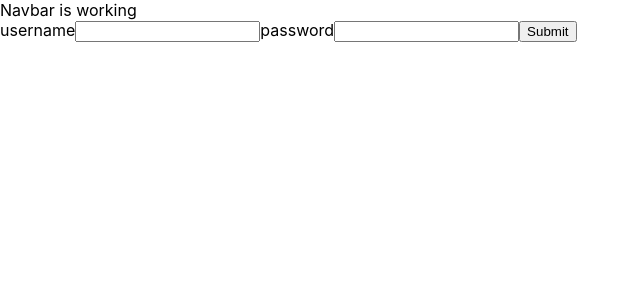
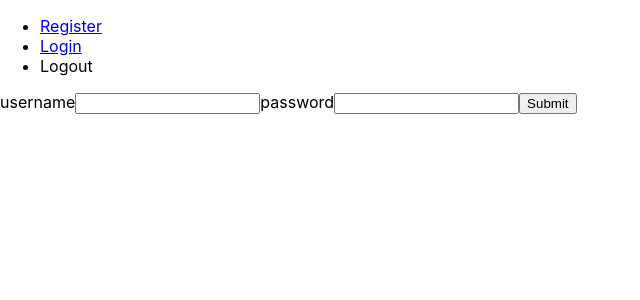
Before and after one commit to ankitsharma99/voting-app, a React (Create React App) app in the folder client/: page /register in a window 1280 px wide. Shown: the top 300 px of the page, without its empty margins (0-640 px from the left). Built offline with nearby package versions, Linux system fonts and the light colour scheme.

Commit message:
added login and register client

```diff
--- a/client/src/containers/NavBar.jsx
+++ b/client/src/containers/NavBar.jsx
@@ -1,5 +1,25 @@
 import React from "react";
+import { Link } from "react-router-dom";
+import { connect } from "react-redux";
 
-const NavBar = () => <div>Navbar is working</div>
+import { logout } from "../store/actions";
 
-export default NavBar;
+const NavBar = ({ auth, logout }) => (
+  <div>
+    <ul>
+      <li>
+        <Link to='/register'>Register</Link>
+      </li>
+      <li>
+        <Link to='/login'>Login</Link>
+      </li>
+
+      <li>
+        <a onClick={logout}>Logout</a>
+      </li>
+    </ul>
+    {auth.isAuthenticated && <p>Logged in as {auth.user.username}</p>}
+  </div>
+);
+
+export default connect((store) => ({ auth: store.auth }), { logout })(NavBar);
--- a/client/src/containers/RouteViews.jsx
+++ b/client/src/containers/RouteViews.jsx
@@ -1,10 +1,9 @@
 import React from "react";
 import { connect } from "react-redux";
-import { Routes, Route } from "react-router-dom";
-import { useLocation, useNavigate, useParams } from "react-router-dom";
+import { Routes, Route, useLocation, useNavigate, useParams } from "react-router-dom";
+
 
 import AuthPage from "../pages/AuthPage";
-
 
 function withRouter(Component) {
   function ComponentWithRouterProp(props) {
```
